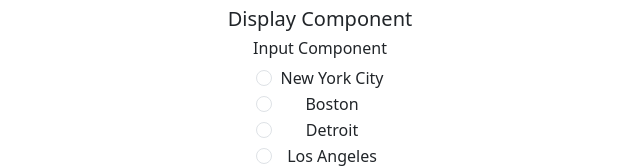
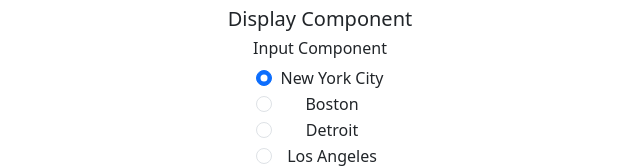
Before and after one commit to aaron-webdev/weatherAPI, a React (Vite) app in the folder WeatherAPIreact/: page / in a window 1280 px wide. Shown: the part 211-379 px from the top of the page, without its empty margins (320-960 px from the left). Built offline with nearby package versions, Linux system fonts and the light colour scheme.

Commit message:
installed and imported libraries and files

```diff
--- a/WeatherAPIreact/src/components/InputComponent.jsx
+++ b/WeatherAPIreact/src/components/InputComponent.jsx
@@ -1,10 +1,12 @@
+import {useState, useEffect} from 'react'
 import Form from 'react-bootstrap/Form'
-import Button from 'react-bootstrap/Button'
-
+import Row from 'react-bootstrap/Row'
+import Col from 'react-bootstrap/Col'
 
 
 export default function InputComponent()
 {
+    const [city, setCity] = useState('newYorkCity');
 
 
 
@@ -19,6 +21,8 @@ export default function InputComponent()
                             type="radio"
                             label="New York City"
                             value="newYorkCity"
+                        checked={city==="newYorkCity"}
+                        onChange={(e) => setCity(e.target.value)}
                         />
                         <Form.Check
                             name="selectLocation"
```
